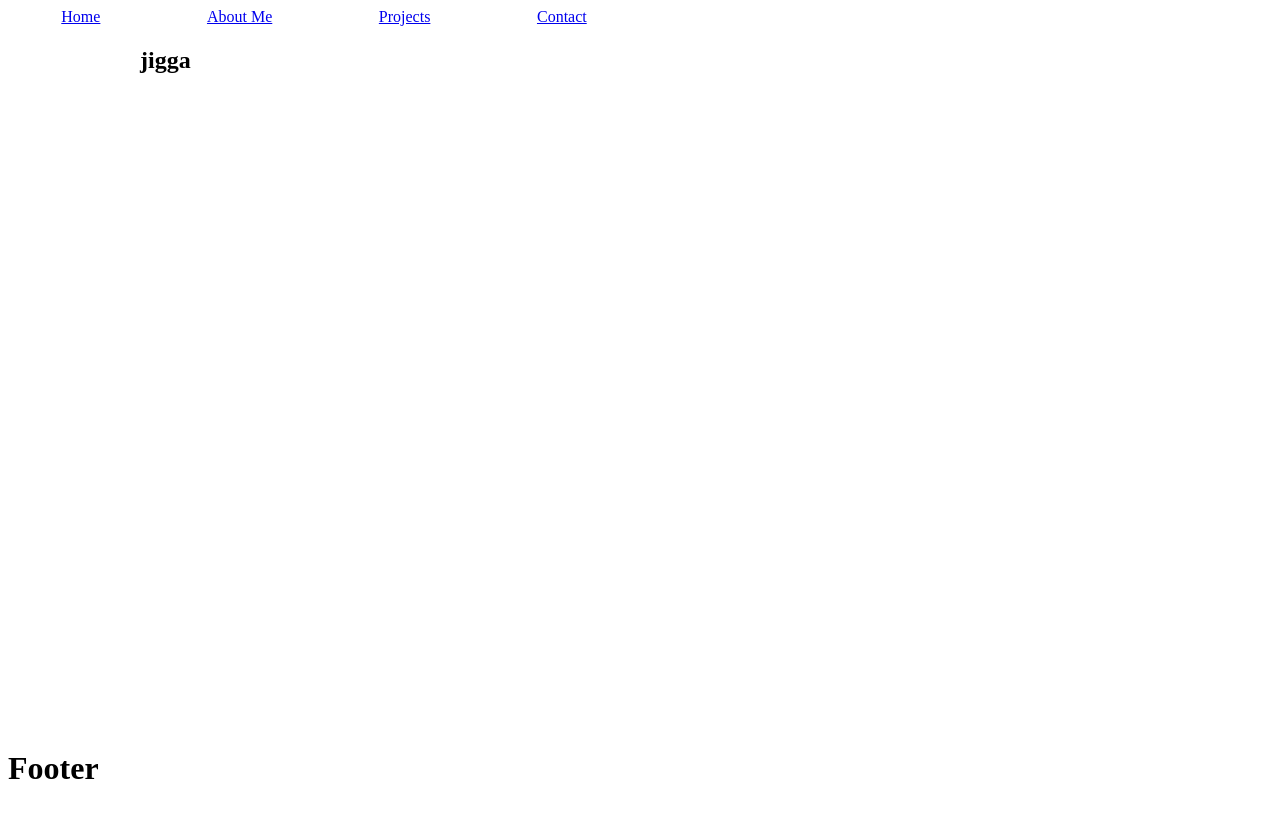
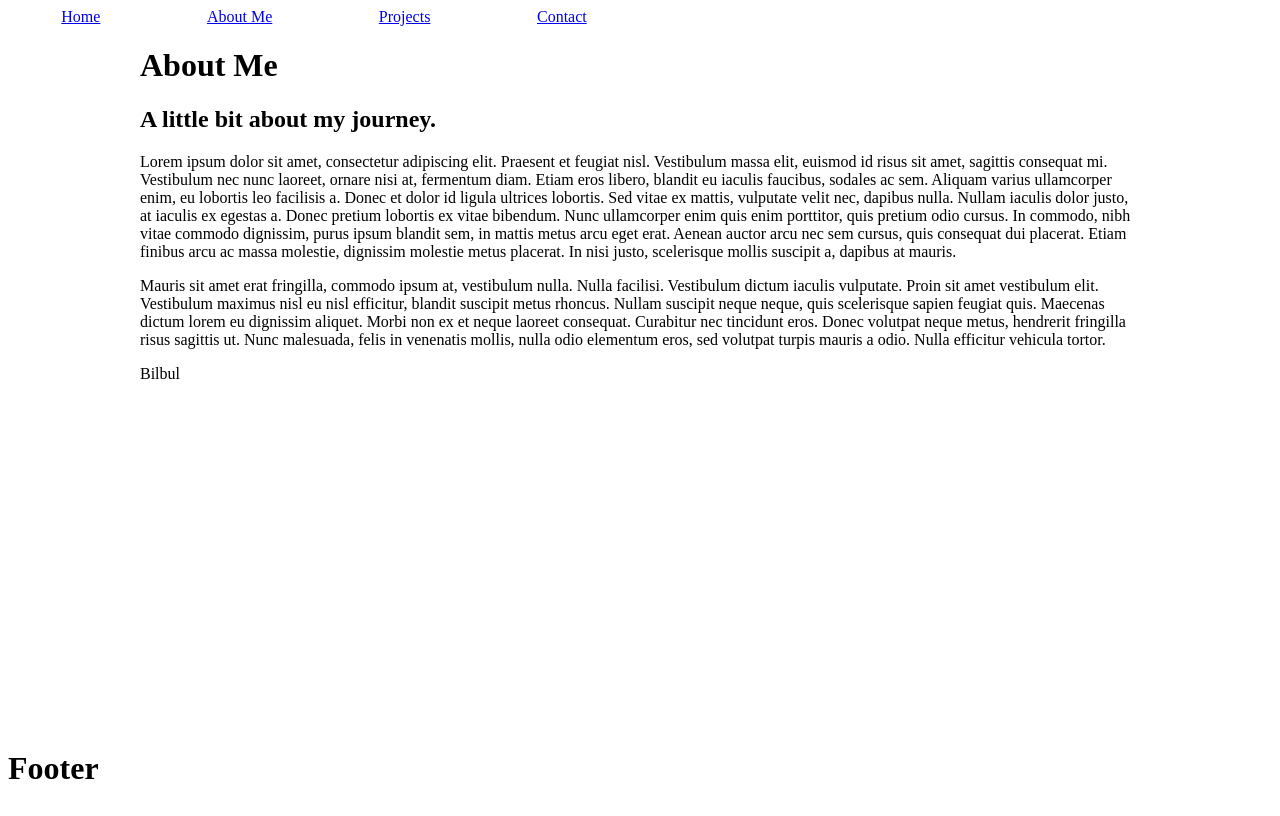
Before and after one commit to gijo57/portfolio, a Gatsby site: page /about in a window 1280 px wide. Built offline with nearby package versions, Linux system fonts and the light colour scheme; Gatsby itself is replaced by a stand-in of ours.

```diff
--- a/src/components/header.js
+++ b/src/components/header.js
@@ -1,6 +1,6 @@
 import React from "react"
 
-import Nav from "../components/nav"
+import Nav from "./Nav"
 
 const Header = () => {
   return <Nav />
--- a/src/components/layout.js
+++ b/src/components/layout.js
@@ -1,8 +1,8 @@
 import React from "react"
 import styled from "styled-components"
 
-import Header from "./header"
-import Footer from "./footer"
+import Header from "./Header"
+import Footer from "./Footer"
 
 const StyledLayout = styled.div`
   width: 100%;
--- a/src/content/about.md
+++ b/src/content/about.md
@@ -6,3 +6,5 @@ subheading: "A little bit about my journey."
 Lorem ipsum dolor sit amet, consectetur adipiscing elit. Praesent et feugiat nisl. Vestibulum massa elit, euismod id risus sit amet, sagittis consequat mi. Vestibulum nec nunc laoreet, ornare nisi at, fermentum diam. Etiam eros libero, blandit eu iaculis faucibus, sodales ac sem. Aliquam varius ullamcorper enim, eu lobortis leo facilisis a. Donec et dolor id ligula ultrices lobortis. Sed vitae ex mattis, vulputate velit nec, dapibus nulla. Nullam iaculis dolor justo, at iaculis ex egestas a. Donec pretium lobortis ex vitae bibendum. Nunc ullamcorper enim quis enim porttitor, quis pretium odio cursus. In commodo, nibh vitae commodo dignissim, purus ipsum blandit sem, in mattis metus arcu eget erat. Aenean auctor arcu nec sem cursus, quis consequat dui placerat. Etiam finibus arcu ac massa molestie, dignissim molestie metus placerat. In nisi justo, scelerisque mollis suscipit a, dapibus at mauris.
 
 Mauris sit amet erat fringilla, commodo ipsum at, vestibulum nulla. Nulla facilisi. Vestibulum dictum iaculis vulputate. Proin sit amet vestibulum elit. Vestibulum maximus nisl eu nisl efficitur, blandit suscipit metus rhoncus. Nullam suscipit neque neque, quis scelerisque sapien feugiat quis. Maecenas dictum lorem eu dignissim aliquet. Morbi non ex et neque laoreet consequat. Curabitur nec tincidunt eros. Donec volutpat neque metus, hendrerit fringilla risus sagittis ut. Nunc malesuada, felis in venenatis mollis, nulla odio elementum eros, sed volutpat turpis mauris a odio. Nulla efficitur vehicula tortor.
+
+Bilbul
--- a/src/pages/about.js
+++ b/src/pages/about.js
@@ -1,15 +1,22 @@
 import React from "react"
 import { graphql } from "gatsby"
 
-import Layout from "../components/layout"
+import Layout from "../components/Layout"
 
 const AboutPage = ({ data }) => {
-  const content = data.markdownRemark
-  console.log(content)
+  const {
+    frontmatter: { title, subheading },
+    rawMarkdownBody: body,
+  } = data.markdownRemark
+  const paragraphs = body.split("\n").filter(paragraph => paragraph !== "")
+
   return (
     <Layout>
-      <h1></h1>
-      <h2>jigga</h2>
+      <h1>{title}</h1>
+      <h2>{subheading}</h2>
+      {paragraphs.map((paragraph, i) => (
+        <p key={paragraph + i}>{paragraph}</p>
+      ))}
     </Layout>
   )
 }
```
Also changed, not shown: src/components/Project.js (added, +10 -0 lines), src/pages/projects.js (renamed from src/pages/index.js, +5 -5 lines), src/content/projects.md (added).
